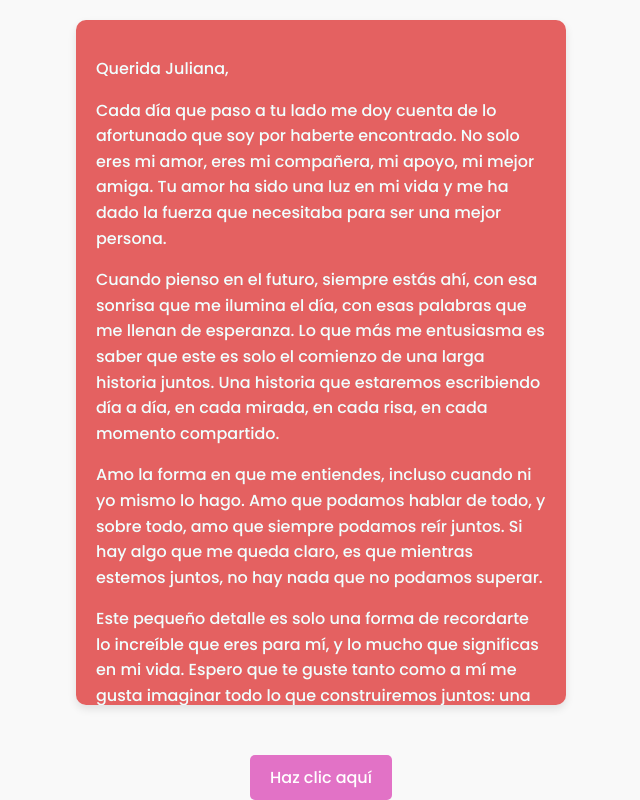
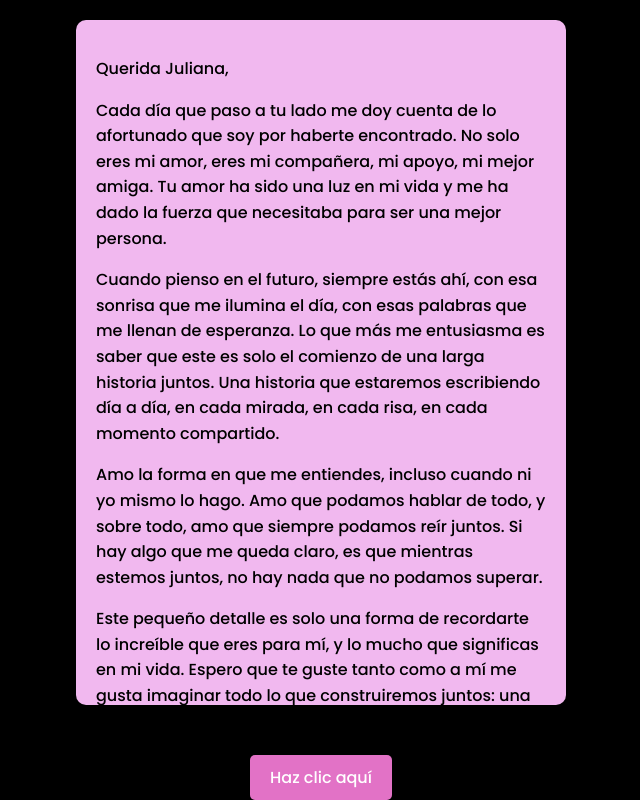
Before and after one commit to kevinbermudes/web, a plain HTML site: page carta.html in a window 1280 px wide. Shown: the whole page, without its empty margins (319-959 px from the left). Drawn offline with Linux system fonts and the light colour scheme.

Commit message:
reparacion 3 largo de la carta

```diff
--- a/carta.html
+++ b/carta.html
@@ -14,7 +14,7 @@
             padding: 0;
             font-family: Arial, sans-serif;
             line-height: 1.6;
-            background-color: #f9f9f9;
+            background-color: #000000;
         }
 
         .carta {
@@ -22,10 +22,11 @@
     max-width: 450px;
     margin: 20px auto;
     padding: 20px;
-    background-color: #e46161;
+    background-color: #f1b8ef;
     box-shadow: 0 4px 8px rgba(0, 0, 0, 0.1);
     border-radius: 10px;
     overflow-y: auto;
+    color: black;
 }
 
         .button {
```
